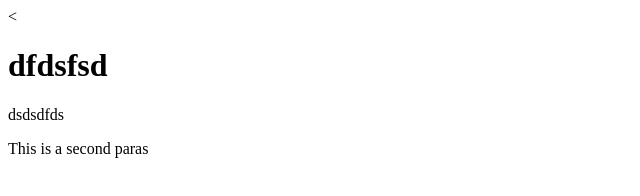
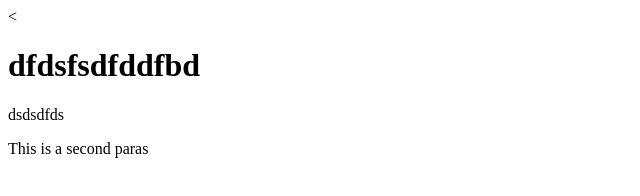
Before and after one commit to sreeharichunkz/coursera_course, a plain HTML site: page index.html in a window 1280 px wide. Shown: the whole page, without its empty margins (0-640 px from the left). Drawn offline with Linux system fonts and the light colour scheme.

Commit message:
second commit

```diff
--- a/index.html
+++ b/index.html
@@ -6,7 +6,7 @@
     <title>frvfrv</title>
   </head>
   <body>
-<h1>dfdsfsd</h1>
+<h1>dfdsfsdfddfbd</h1>
 <p>dsdsdfds</p>
 <p>This is  a second paras</p>
 </body>
```
